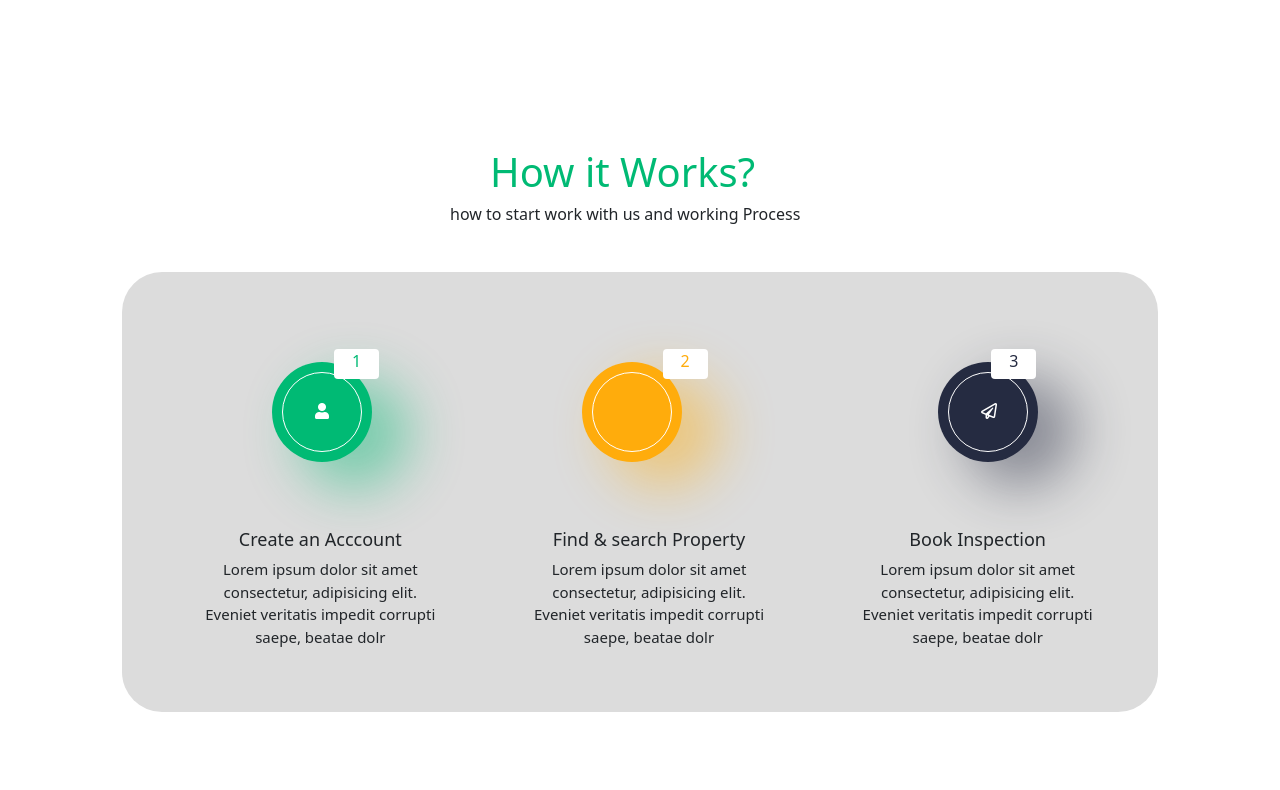
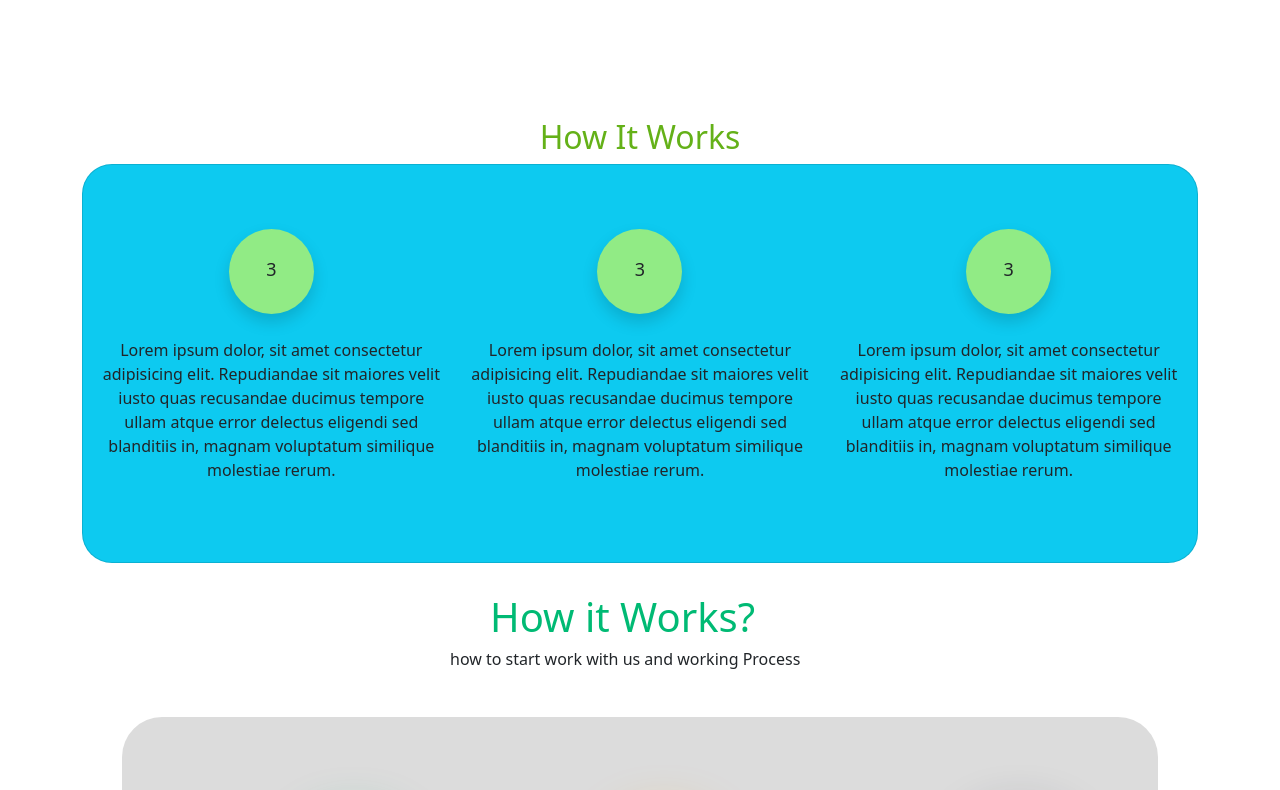
Before and after one commit to Brain-official/Sheruta, a plain HTML site: page index.html in a window 1280 px wide. Shown: the part 1610-2400 px from the top of the page. Drawn offline with nearby package versions, Linux system fonts and the light colour scheme.

Commit message:
showed how to use bootstrap layout

```diff
--- a/index.html
+++ b/index.html
@@ -1,14 +1,19 @@
 <!DOCTYPE html>
 <html lang="en">
+
 <head>
     <meta charset="UTF-8">
     <meta http-equiv="X-UA-Compatible" content="IE=edge">
     <meta name="viewport" content="width=device-width, initial-scale=1.0">
     <title>sheruta</title>
-    <link rel="stylesheet" href="https://stackpath.bootstrapcdn.com/font-awesome/4.7.0/css/font-awesome.min.css"><link rel="stylesheet" href="https://pro.fontawesome.com/releases/v5.10.0/css/all.css" integrity="sha384-AYmEC3Yw5cVb3ZcuHtOA93w35dYTsvhLPVnYs9eStHfGJvOvKxVfELGroGkvsg+p" crossorigin="anonymous"/>
-    <link href="https://cdn.jsdelivr.net/npm/bootstrap@5.0.2/dist/css/bootstrap.min.css" rel="stylesheet" integrity="sha384-EVSTQN3/azprG1Anm3QDgpJLIm9Nao0Yz1ztcQTwFspd3yD65VohhpuuCOmLASjC" crossorigin="anonymous">
+    <link rel="stylesheet" href="https://stackpath.bootstrapcdn.com/font-awesome/4.7.0/css/font-awesome.min.css">
+    <link rel="stylesheet" href="https://pro.fontawesome.com/releases/v5.10.0/css/all.css"
+        integrity="sha384-AYmEC3Yw5cVb3ZcuHtOA93w35dYTsvhLPVnYs9eStHfGJvOvKxVfELGroGkvsg+p" crossorigin="anonymous" />
+    <link href="https://cdn.jsdelivr.net/npm/bootstrap@5.0.2/dist/css/bootstrap.min.css" rel="stylesheet"
+        integrity="sha384-EVSTQN3/azprG1Anm3QDgpJLIm9Nao0Yz1ztcQTwFspd3yD65VohhpuuCOmLASjC" crossorigin="anonymous">
     <link rel="stylesheet" href="style.css">
 </head>
+
 <body>
 
     <!-- navbar section  -->
@@ -120,7 +125,60 @@
 
 
 
-
+    <section class="container">
+        <div class="text-center">
+            <h2 style="color: rgb(100, 177, 24);">How It Works</h2>
+        </div>
+        <div class="card bg-info pt-5 pb-5" style="border-radius: 30px;">
+            <div class="card-body row">
+                <div class="col-md-8 col-lg-4 text-center">
+                    <div class="shadow mb-4" style="
+                        height: 85px;
+                        width: 85px;
+                        background-color: rgb(145, 235, 133);
+                        border-radius: 50%;
+                        padding-top: 30px;
+                        display: inline-block;">
+                        <h4>3</h4>
+                    </div>
+                    <p>Lorem ipsum dolor, sit amet consectetur adipisicing elit. Repudiandae sit maiores velit iusto
+                        quas recusandae ducimus
+                        tempore ullam atque error delectus eligendi sed blanditiis in, magnam voluptatum similique
+                        molestiae rerum.</p>
+                </div>
+                <div class="col-md-8 col-lg-4 text-center">
+                    <div class="shadow mb-4" style="
+                        height: 85px;
+                        width: 85px;
+                        background-color: rgb(145, 235, 133);
+                        border-radius: 50%;
+                        padding-top: 30px;
+                        display: inline-block;">
+                        <h4>3</h4>
+                    </div>
+                    <p>Lorem ipsum dolor, sit amet consectetur adipisicing elit. Repudiandae sit maiores velit iusto
+                        quas recusandae ducimus
+                        tempore ullam atque error delectus eligendi sed blanditiis in, magnam voluptatum similique
+                        molestiae rerum.</p>
+                </div>
+                <div class="col-md-8 col-lg-4 text-center">
+                    <div class="shadow mb-4" style="
+                        height: 85px;
+                        width: 85px;
+                        background-color: rgb(145, 235, 133);
+                        border-radius: 50%;
+                        padding-top: 30px;
+                        display: inline-block;">
+                        <h4>3</h4>
+                    </div>
+                    <p>Lorem ipsum dolor, sit amet consectetur adipisicing elit. Repudiandae sit maiores velit iusto
+                        quas recusandae ducimus
+                        tempore ullam atque error delectus eligendi sed blanditiis in, magnam voluptatum similique
+                        molestiae rerum.</p>
+                </div>
+            </div>
+        </div>
+    </section>
 
 
 
@@ -136,7 +194,7 @@
             </div>
 
             <div class="row cta">
-                <div  class="col-md div">
+                <div class="col-md div">
                     <div class="green num">1</div>
                     <div class="circle-div create">
                         <div class="circle">
@@ -304,6 +362,9 @@
 
 
 
-    <script src="https://cdn.jsdelivr.net/npm/bootstrap@5.0.2/dist/js/bootstrap.bundle.min.js" integrity="sha384-MrcW6ZMFYlzcLA8Nl+NtUVF0sA7MsXsP1UyJoMp4YLEuNSfAP+JcXn/tWtIaxVXM" crossorigin="anonymous"></script>
+    <script src="https://cdn.jsdelivr.net/npm/bootstrap@5.0.2/dist/js/bootstrap.bundle.min.js"
+        integrity="sha384-MrcW6ZMFYlzcLA8Nl+NtUVF0sA7MsXsP1UyJoMp4YLEuNSfAP+JcXn/tWtIaxVXM"
+        crossorigin="anonymous"></script>
 </body>
+
 </html>
```
Lines whose indentation alone changed are shown as unchanged.
